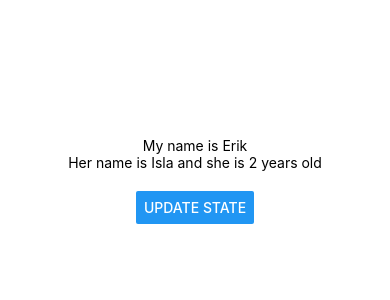
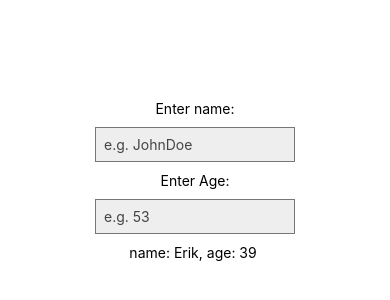
Before and after one commit to chefkasperson/myFirstReactNativeApp, a React Native app: screen / in a window 390 px wide. Shown: the part 242-542 px from the top of the page. Built offline with nearby package versions, Linux system fonts and the light colour scheme.

Commit message:
removed button, added text inputs for name and age

```diff
--- a/App.js
+++ b/App.js
@@ -1,21 +1,29 @@
 import { StatusBar } from 'expo-status-bar';
 import React, { useState } from 'react';
-import { StyleSheet, Text, View, Button } from 'react-native';
+import { StyleSheet, Text, View, TextInput } from 'react-native';
 
 export default function App() {
-  const [name, setName] = useState('Erik')
-  const [person, setPerson] = useState({name: "Isla", age: 2})
-  const clickHandler = () => {
-    name === "Erik" ? setName("Harold") : setName("Erik")
-    person.name === "Isla" ? setPerson({name: "Tais", age: 38}) : setPerson({name: "Isla", age: 2})
-  }
+  const [name, setName] = useState("Erik")
+  const [age, setAge] = useState(39)
+
+  const handleNameChange = (val) => setName(val)
+  const handleAgeChange = (val) => setAge(val)
+
   return (
     <View style={styles.container}>
-     <Text>My name is {name}</Text>
-     <Text>Her name is {person.name} and she is {person.age} years old</Text>
-     <View style={styles.buttonContainer}>
-      <Button title="update state" onPress={clickHandler}/>
-     </View>
+      <Text>Enter name:</Text>
+      <TextInput
+       style={styles.input}
+       placeholder='e.g. JohnDoe'
+       onChangeText={handleNameChange}
+       />
+      <Text>Enter Age:</Text>
+      <TextInput
+       style={styles.input}
+       placeholder='e.g. 53'
+       onChangeText={handleAgeChange}
+       />
+      <Text>name: {name}, age: {age} </Text>
     </View>
   );
 }
@@ -27,7 +35,14 @@
     alignItems: 'center',
     justifyContent: 'center',
   },
-  buttonContainer: {
-    marginTop: 20,
+  input: {
+    borderWidth: 1,
+    borderColor:'#777',
+    backgroundColor: '#eee',
+    color: '#444',
+    padding: 8,
+    margin: 10,
+    width: 200,
+
   }
 });
```
